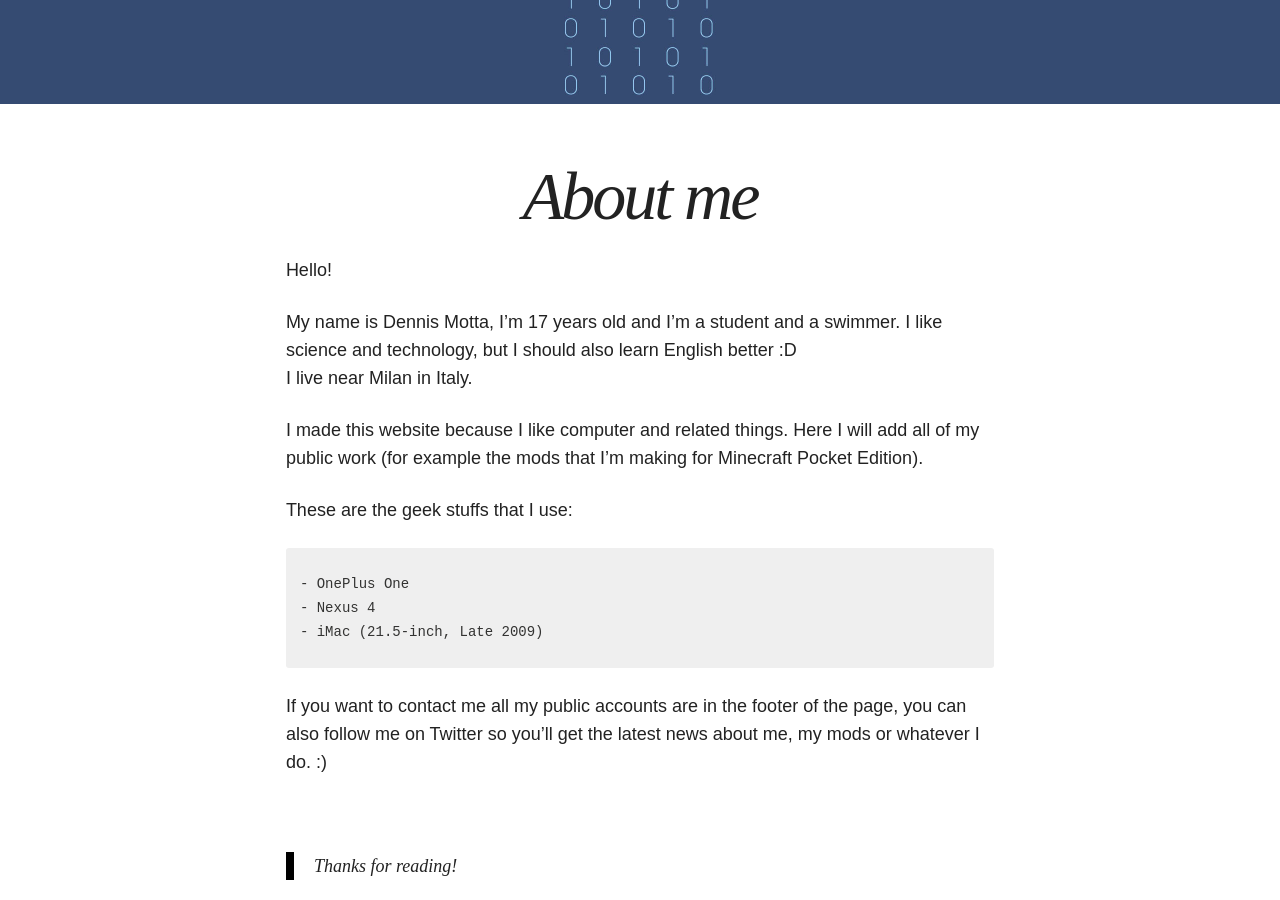
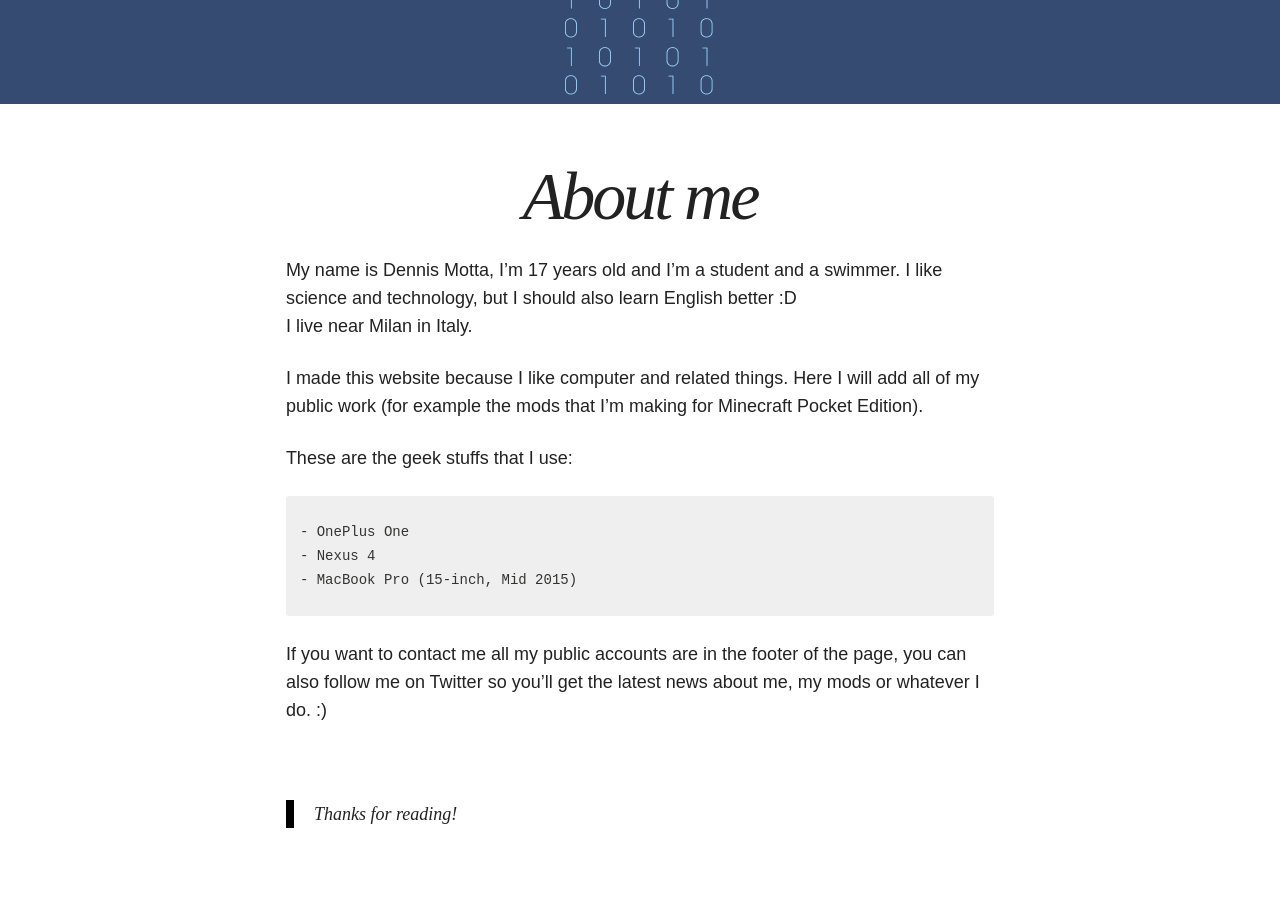
Before and after one commit to Desno365/Desno365.github.io, a Jekyll site: the page built from about/index.md, in a window 1280 px wide and 900 px high, scrolled down 687 px. Built offline with Jekyll 4.4.1, drawn with Linux system fonts in a browser that asks for light colours; nearby versions of some CDN libraries.

Commit message:
Update index.md

```diff
--- a/about/index.md
+++ b/about/index.md
@@ -6,8 +6,6 @@ image:
   feature: background-coding-image.jpg
 noads: true
 ---
-
-Hello!
 
 My name is Dennis Motta, I’m 17 years old and I'm a student and a swimmer. I like science and technology, but I should also learn English better :D<br>
 I live near Milan in Italy.
@@ -18,7 +16,7 @@ These are the geek stuffs that I use:
 {% highlight text %}
 - OnePlus One
 - Nexus 4
-- iMac (21.5-inch, Late 2009)
+- MacBook Pro (15-inch, Mid 2015)
 {% endhighlight %}
 
 
```
